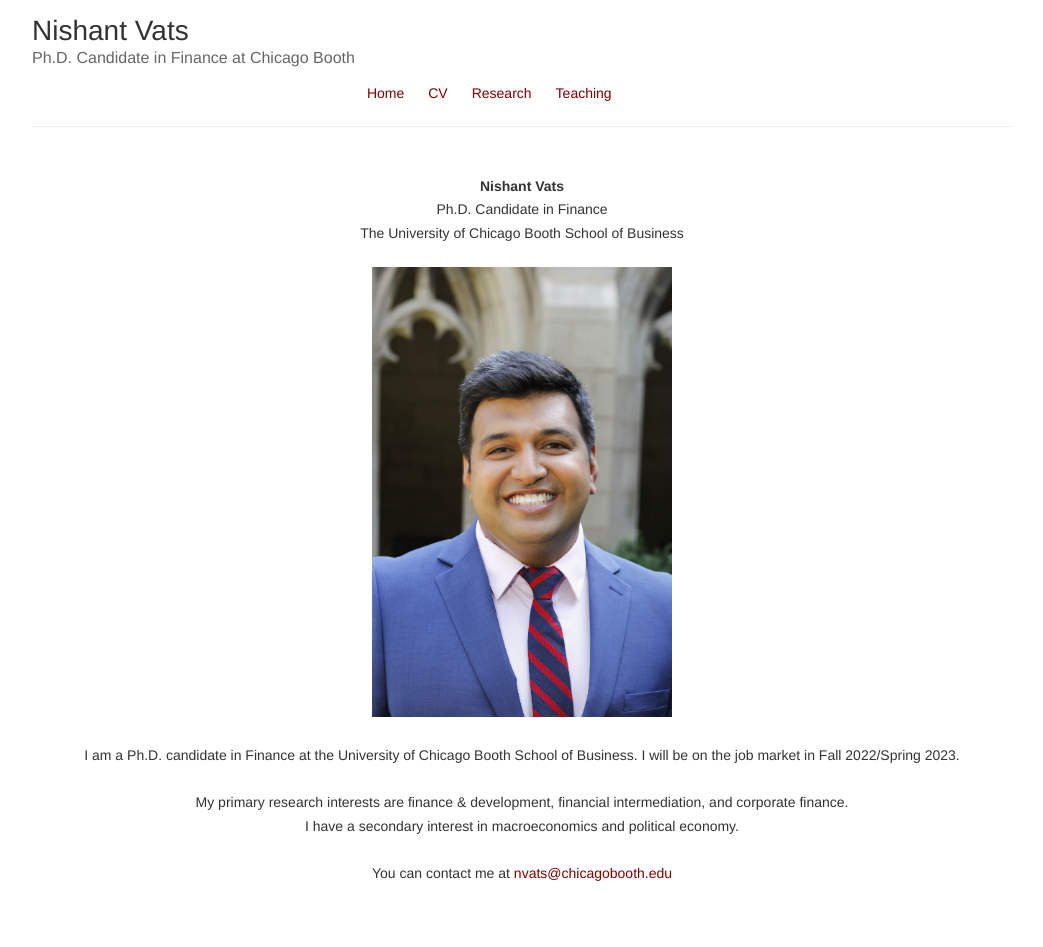
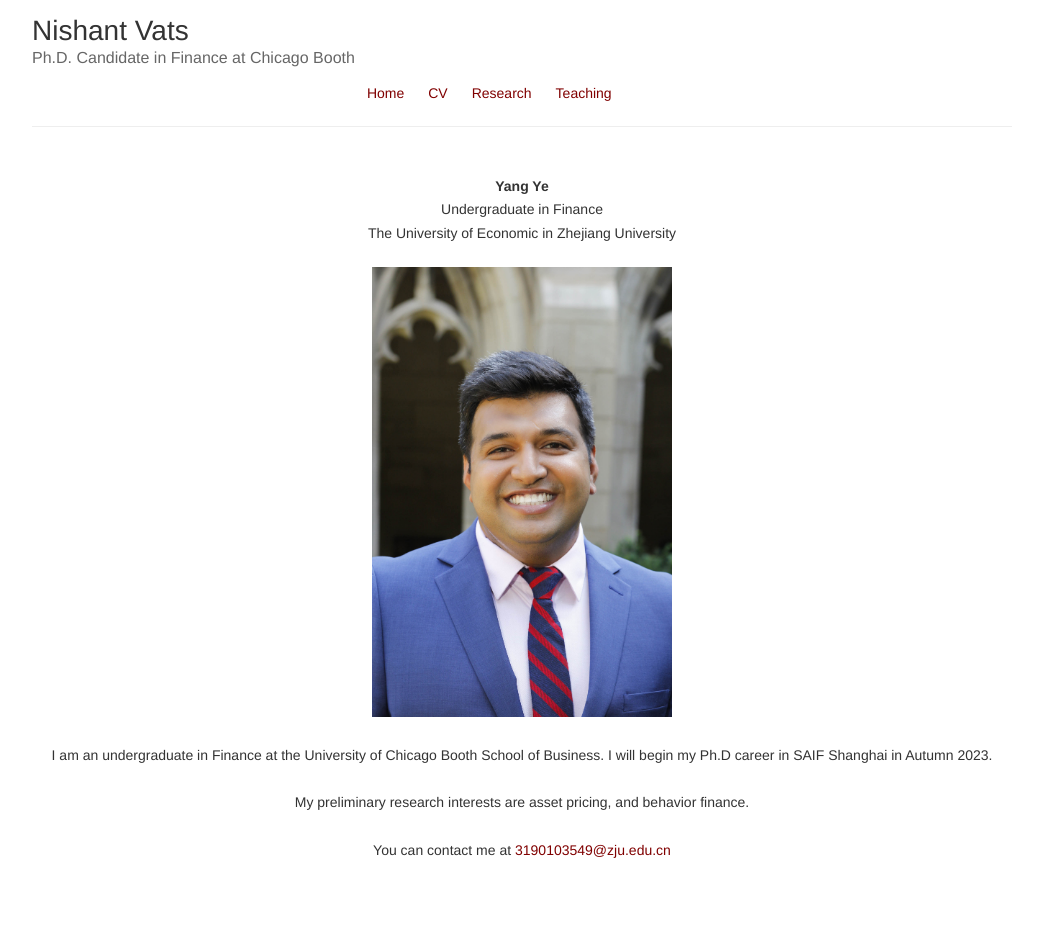
Before and after one commit to yeyangzju/Yang-Ye.github.io, a Jekyll site: the page built from index.html, in a window 1280 px wide. Shown: the whole page, without its empty margins (118-1161 px from the left). Built offline with Jekyll 4.4.1, drawn with Linux system fonts in a browser that asks for light colours; after the commit the page ends 923 px from its top, so only the background shows below that.

Commit message:
Update index.html

```diff
--- a/index.html
+++ b/index.html
@@ -2,23 +2,22 @@
 layout: default
 ---
 {% seo %}
-<head> <title> Nishant Vats, PhD Candidate in Finance at Chicago Booth </title>
- <meta name="description" content="I am a Ph.D. candidate in Finance at the University of Chicago Booth School of Business">
- <meta name="keywords" content="Nishant Vats, Vats PhD, Booth, Finance, Nishant Vats Finance, Nishant Vats Booth, Vats Booth, Nishant Booth, Nishant Finance PhD">
+<head> <title> Yang Ye, Undergraduate in Finance at Zhejiang University </title>
+ <meta name="description" content="I am an Undergraduate in Finance at Zhejiang University School of Economic">
+ <meta name="keywords" content="Yang Ye, PhD candidate&candidate , ZJU, Finance">
  </head>
 <center>
-<p><b>Nishant Vats</b></p>
-<p>Ph.D. Candidate in Finance</p>
-<p>The University of Chicago Booth School of Business</p>
+<p><b>Yang Ye</b></p>
+<p>Undergraduate in Finance</p>
+<p>The University of Economic in Zhejiang University</p>
 <br>
 <img src="images/nish_headshot.jpg" width="300">
 <br>
 <br>
 
-<p> I am a Ph.D. candidate in Finance at the University of Chicago Booth School of Business. I will be on the job market in Fall 2022/Spring 2023. </p>
+<p> I am an undergraduate in Finance at the University of Chicago Booth School of Business. I will begin my Ph.D career in SAIF Shanghai in Autumn 2023. </p>
   <br>
-<p>My primary research interests are finance & development, financial intermediation, and corporate finance.</p>
-<p>I have a secondary interest in macroeconomics and political economy.</p>
+<p>My preliminary research interests are asset pricing, and behavior finance.</p>
    <br>
-<p>You can contact me at <a href = "mailto:nvats@chicagobooth.com">nvats@chicagobooth.edu</a></p>
+<p>You can contact me at <a href = "mailto:3190103549@zju.edu.cn">3190103549@zju.edu.cn</a></p>
 </center>
```
